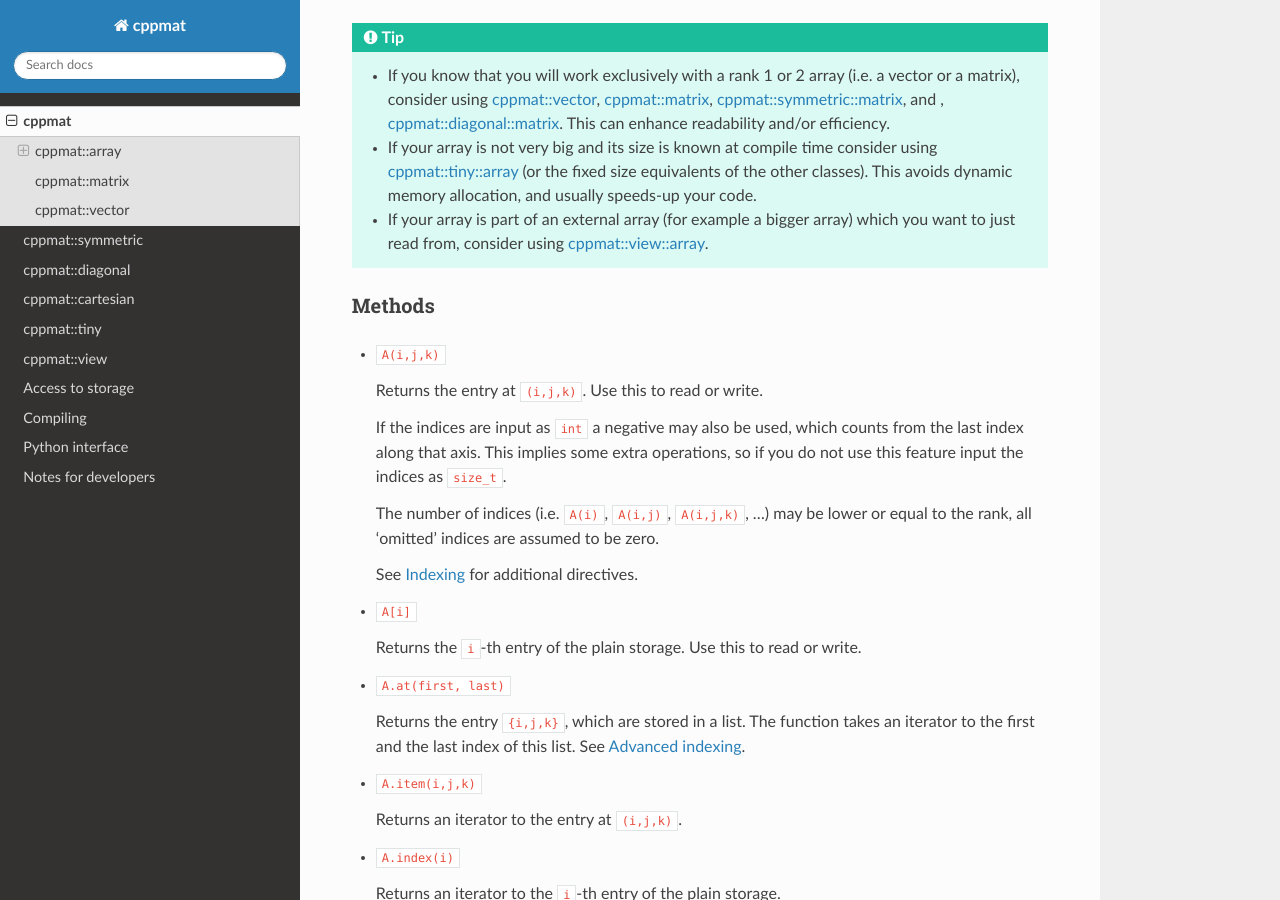
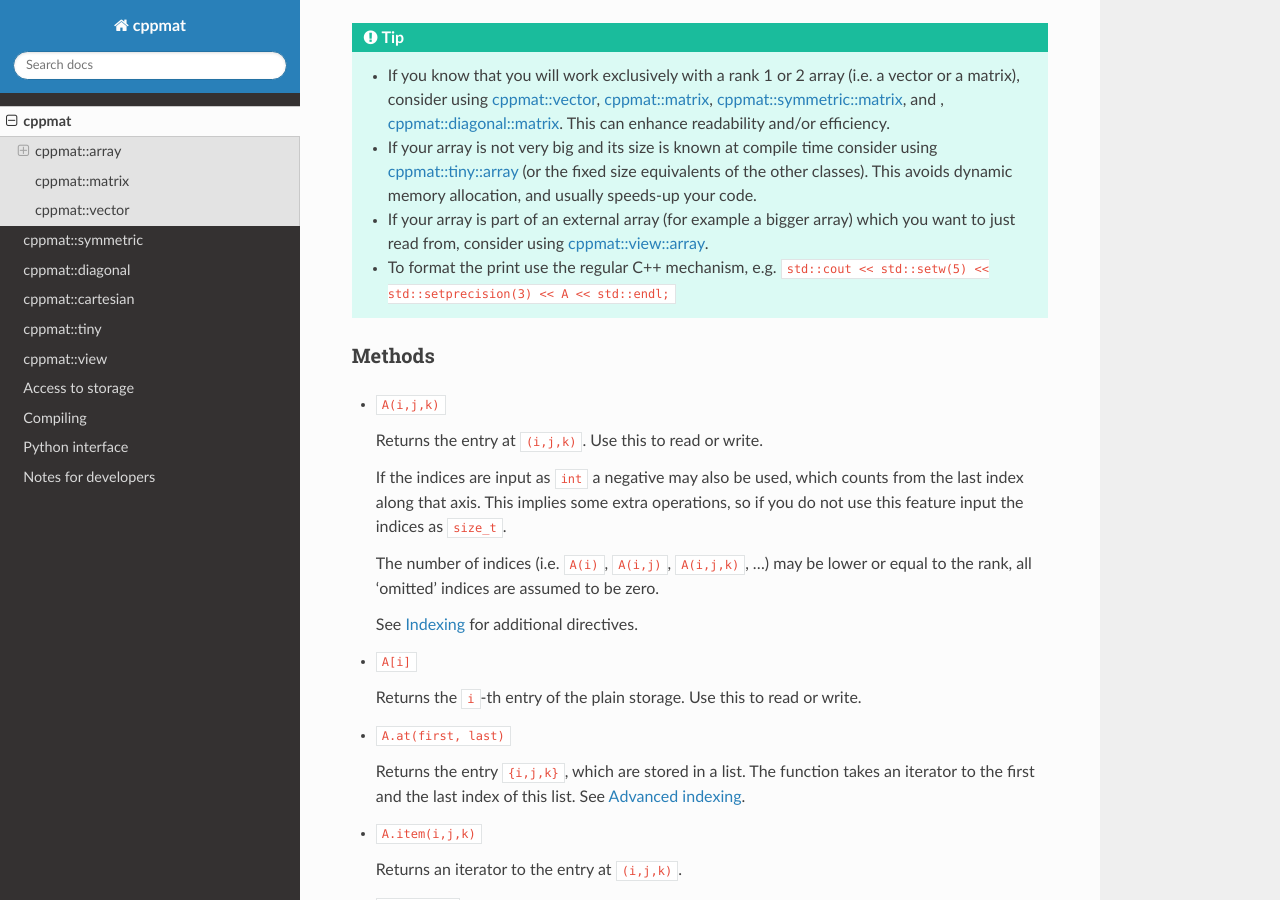
Before and after one commit to tdegeus/cppmat, a Sphinx documentation site: the page built from docs/cppmat_var_regular.rst, in a window 1280 px wide and 900 px high, scrolled down 574 px. Built offline with Sphinx 7.4.7 and the Read the Docs theme 2.0.0, drawn with Linux system fonts in a browser that asks for light colours; formulas are drawn with MathJax 3.

Commit message:
Minor doc update

```diff
--- a/docs/cppmat_var_regular.rst
+++ b/docs/cppmat_var_regular.rst
@@ -36,6 +36,8 @@ A C++ class for dynamically sized n-d arrays. For example, a rank 3 array is all
   *  If your array is not very big and its size is known at compile time consider using :ref:`fix_regular_array` (or the fixed size equivalents of the other classes). This avoids dynamic memory allocation, and usually speeds-up your code.
 
   *  If your array is part of an external array (for example a bigger array) which you want to just read from, consider using :ref:`map_regular_array`.
+
+  *  To format the print use the regular C++ mechanism, e.g. ``std::cout << std::setw(5) << std::setprecision(3) << A << std::endl;``
 
 Methods
 -------
```
